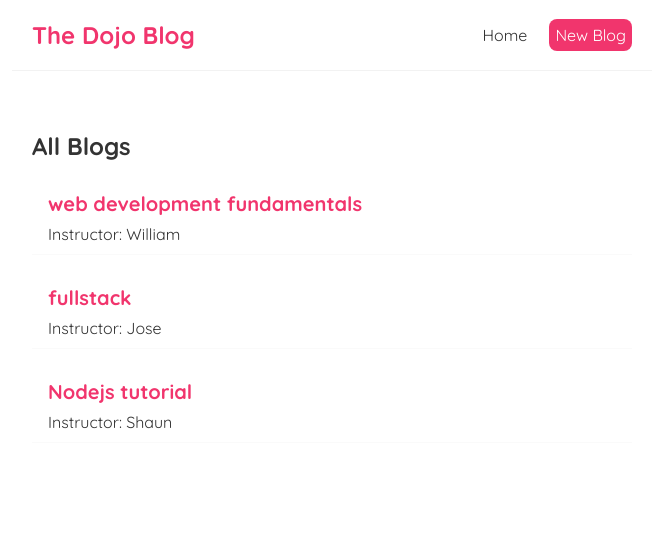
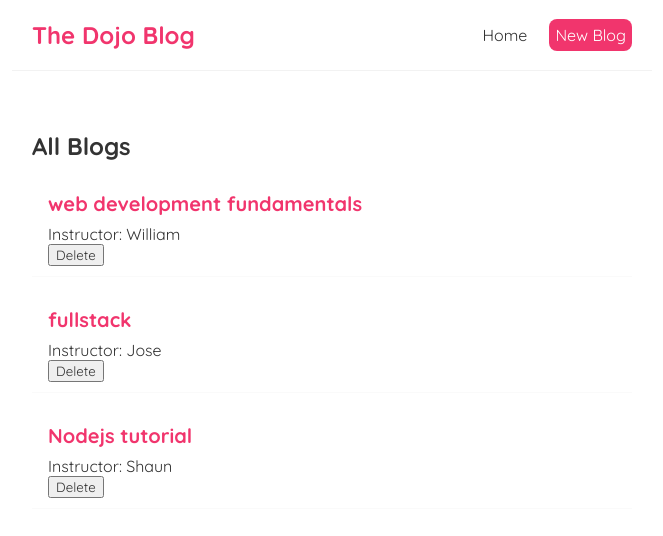
Before and after one commit to Dan33311/dojo-blog-tnn-react-tutorial, a React (Create React App) app: page / in a window 1280 px wide. Shown: the top 536 px of the page, without its empty margins (308-971 px from the left). Built offline with nearby package versions, Linux system fonts and the light colour scheme.

Commit message:
add a funtional Delete button using functions as props

```diff
--- a/src/Blog-list.js
+++ b/src/Blog-list.js
@@ -1,6 +1,6 @@
 
 
-const BlogList = ({ blogs, title }) => {
+const BlogList = ({ blogs, title, handleDelete }) => {
 
   return (
     <div className="blog-list">
@@ -9,6 +9,7 @@
         <div className="blog-preview" key={blog.id}>
           <h2>{blog.title}</h2>
           <p>Instructor: {blog.teacher}</p>
+          <button onClick={() => handleDelete(blog.id)}>Delete</button>
         </div>
       ))}
     </div>
--- a/src/Home.js
+++ b/src/Home.js
@@ -8,11 +8,17 @@
     { title: 'Nodejs tutorial', body: 'lorem ipsum...', teacher: 'Shaun', id: 3}
   ])
 
+  const handleDelete = (id) => {
+    const newBlogs = blogs.filter(blog => blog.id !== id)
+    setBlogs(newBlogs)
+  }
   return (
     <div className="home">
-      <BlogList blogs={blogs} title="All Blogs"/>
+      <BlogList blogs={blogs} title="All Blogs" handleDelete={handleDelete}/>
     </div>
   )
 }
 
 export default Home;
+
+// add a button that delete a blog
```
